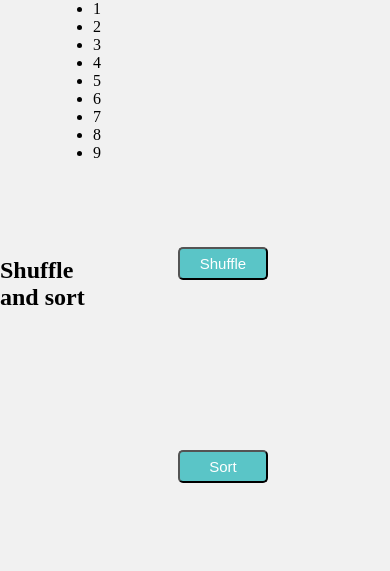
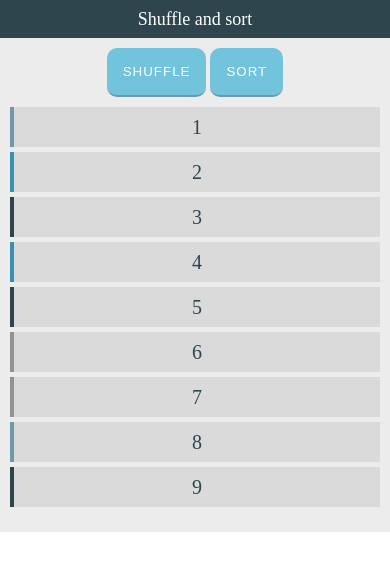
Before and after one commit to HRISHIKESH045/Shuffle_Sort, a plain HTML site: page index.html in a window 390 px wide. Drawn offline with Linux system fonts and the light colour scheme.

Commit message:
Update ext.css
Better Ui and Optimised Code. Changes are done in CSS.

```diff
--- a/ext.css
+++ b/ext.css
@@ -1,140 +1,301 @@
+html,
+body,
+div,
+span,
+applet,
+object,
+iframe,
+h1,
+h2,
+h3,
+h4,
+h5,
+h6,
+p,
+blockquote,
+pre,
+a,
+abbr,
+acronym,
+address,
+big,
+cite,
+code,
+del,
+dfn,
+em,
+img,
+ins,
+kbd,
+q,
+s,
+samp,
+small,
+strike,
+strong,
+sub,
+sup,
+tt,
+var,
+b,
+u,
+i,
+center,
+dl,
+dt,
+dd,
+ol,
+ul,
+li,
+fieldset,
+form,
+label,
+legend,
+table,
+caption,
+tbody,
+tfoot,
+thead,
+tr,
+th,
+td,
+article,
+aside,
+canvas,
+details,
+embed,
+figure,
+figcaption,
+footer,
+header,
+hgroup,
+menu,
+nav,
+output,
+ruby,
+section,
+summary,
+time,
+mark,
+audio,
+video {
+    margin: 0;
+    padding: 0;
+    border: 0;
+    font-size: 100%;
+    font: inherit;
+    vertical-align: baseline;
+}
+
+
+/* HTML5 display-role reset for older browsers */
+
 * {
     box-sizing: border-box;
-    margin: 0px;
-    padding: 0px;
+}
+
+article,
+aside,
+details,
+figcaption,
+figure,
+footer,
+header,
+hgroup,
+menu,
+nav,
+section {
+    display: block;
+}
+
+body {
+    line-height: 1;
+}
+
+ol,
+ul {
+    list-style: none;
+}
+
+blockquote,
+q {
+    quotes: none;
+}
+
+blockquote:before,
+blockquote:after,
+q:before,
+q:after {
+    content: "";
+    content: none;
+}
+
+table {
+    border-collapse: collapse;
+    border-spacing: 0;
 }
 
 .container {
-    display: flex;
-    justify-content: center;
-    align-items: center;
+    max-width: 960px;
+    margin: 0 auto;
 }
 
-.flex-container {
-    display: flex;
-    flex-direction: row;
-    height: 58vh;
-    width: 64vh;
-    justify-content: flex-start;
-    align-items: flex-start;
-    flex-wrap: wrap;
-    background-color: rgb(241, 241, 241);
+.heading {
+    font-size: 18px;
+    text-align: center;
+    margin: 10px 0;
 }
 
-.flex-item {
-    background-color: lightblue;
-    margin: 12px;
-    width: 122px;
-    height: 122px;
-    margin: 0px;
-    padding: 0px;
-    font-size: 3.5em;
-    text-align: center;
-    color: white;
+@media screen and (max-width: 767px) {
+    .heading {
+        background-color: #2F454E;
+        color: #fff;
+        margin: 0;
+        padding: 10px;
+    }
 }
 
-.btn-container {
+.row {
     display: flex;
-    flex-direction: column;
-    justify-content: flex-end;
-    width: 97px;
-    position: relative;
-    bottom: 289px;
-    height: 176px;
+    flex-wrap: wrap;
+    background-color: #ececec;
+}
+
+.row .col-8 {
+    flex: 2;
+}
+
+.row .col-8 ul {
+    margin-left: 0;
+    display: flex;
+    flex-wrap: wrap;
+}
+
+@media screen and (max-width: 767px) {
+    .row .col-8 ul {
+        padding: 0 10px 20px;
+    }
+}
+
+.row .col-8 ul li {
+    display: flex;
+    align-items: center;
+    justify-content: center;
+    height: 100px;
+    text-align: center;
+    flex: 0 0 33.33%;
+    max-width: 33.33%;
+    font-size: 40px;
+    color: #fff;
+}
+
+.row .col-8 ul li.c1 {
+    background-color: #6e88d7;
+}
+
+.row .col-8 ul li.c8 {
+    background: #c4b8f4;
+}
+
+.row .col-8 ul li.c5 {
+    background: #6e88d7;
+}
+
+.row .col-8 ul li.c2,
+.row .col-8 ul li.c4 {
+    background: #c4b8f4;
+}
+
+.row .col-8 ul li.c3,
+.row .col-8 ul li.c6 {
+    background: #c4b8f4;
+}
+
+.row .col-8 ul li.c3,
+.row .col-8 ul li.c7,
+.row .col-8 ul li.c9 {
+    background: #6e88d7;
+}
+
+@media screen and (max-width: 767px) {
+    .row .col-8 ul li {
+        flex: 0 0 100%;
+        max-width: 100%;
+        font-size: 20px;
+        height: auto;
+        padding: 10px;
+        color: #2F454E;
+        background-color: #dadada !important;
+        margin-bottom: 5px;
+    }
+    .row .col-8 ul li:first-child,
+    .row .col-8 ul li:nth-child(8) {
+        border-left: 4px solid #6F98A8;
+    }
+    .row .col-8 ul li:nth-child(2),
+    .row .col-8 ul li:nth-child(4) {
+        border-left: 4px solid #388FAE;
+    }
+    .row .col-8 ul li:nth-child(6),
+    .row .col-8 ul li:nth-child(7) {
+        border-left: 4px solid #929292;
+    }
+    .row .col-8 ul li:nth-child(3),
+    .row .col-8 ul li:nth-child(5),
+    .row .col-8 ul li:nth-child(9) {
+        border-left: 4px solid #2F454E;
+    }
+}
+
+@media screen and (max-width: 767px) {
+    .row .col-8 {
+        order: 1;
+        flex: 0 0 100%;
+        max-width: 100%;
+    }
+}
+
+.row .col-4 {
+    flex: 1;
+    padding: 20px;
+    text-align: center;
+}
+
+@media screen and (max-width: 767px) {
+    .row .col-4 {
+        flex: 0 0 100%;
+        max-width: 100%;
+        order: -1;
+        padding: 10px;
+    }
 }
 
 .btn {
-    background-color: rgb(90, 197, 199);
-    width: 90px;
-    font-size: 15px;
-    color: white;
-    padding: 5px;
-    margin: 5px;
-    border-radius: 5px;
+    width: 100%;
+    color: #fff;
+    padding: 16px;
+    border-radius: 10px;
+    border: 0;
+    outline: none !important;
+    cursor: pointer;
+    background-color: #72C3DC;
+    text-transform: uppercase;
+    letter-spacing: 1px;
+    border-bottom: 2px solid #6F98A8;
+    margin-bottom: 20px;
 }
 
-header {
-    position: relative;
-    left: 45%;
+.btn:last-child {
+    margin-bottom: 0;
 }
 
-#one {
-    background-color: rgb(6, 92, 105);
-    order: 1;
+@media screen and (max-width: 767px) {
+    .btn {
+        flex: 1;
+        width: auto;
+        margin-bottom: 0;
+    }
 }
 
-#two {
-    background-color: rgb(226, 145, 86);
-    order: 2;
-}
 
-#three {
-    background-color: rgb(94, 94, 223);
-    order: 3;
-}
-
-#four {
-    background-color: rgb(226, 145, 86);
-    order: 4;
-}
-
-#five {
-    background-color: rgb(94, 94, 223);
-    order: 5;
-}
-
-#six {
-    background-color: darkgray;
-    order: 6;
-}
-
-#seven {
-    background-color: darkgray;
-    order: 7;
-}
-
-#eight {
-    background-color: rgb(6, 92, 105);
-    order: 8;
-}
-
-#nine {
-    background-color: rgb(226, 145, 86);
-    order: 9;
-}
-
-#ten {
-    order: 10;
-}
-
-@media only screen and (max-width: 997px) {
-    body {
-        background-color: rgb(241, 241, 241);
-    }
-    .flex-item {
-        width: 100%;
-        margin: 5px;
-        height: 40px;
-        font-size: 20px;
-    }
-    header {
-        visibility: hidden;
-    }
-    .btn-container {
-        display: flex;
-        position: relative;
-        bottom: 130%;
-        flex-direction: row;
-        width: 100%;
-        height: 35%;
-    }
-    .btn {
-        text-align: center;
-        padding: 5px;
-        height: 33px;
-        margin: 85px;
-    }
-    h3 {
-        background-color: black;
-    }
-}
+/*# sourceMappingURL=main.css.map */
```
